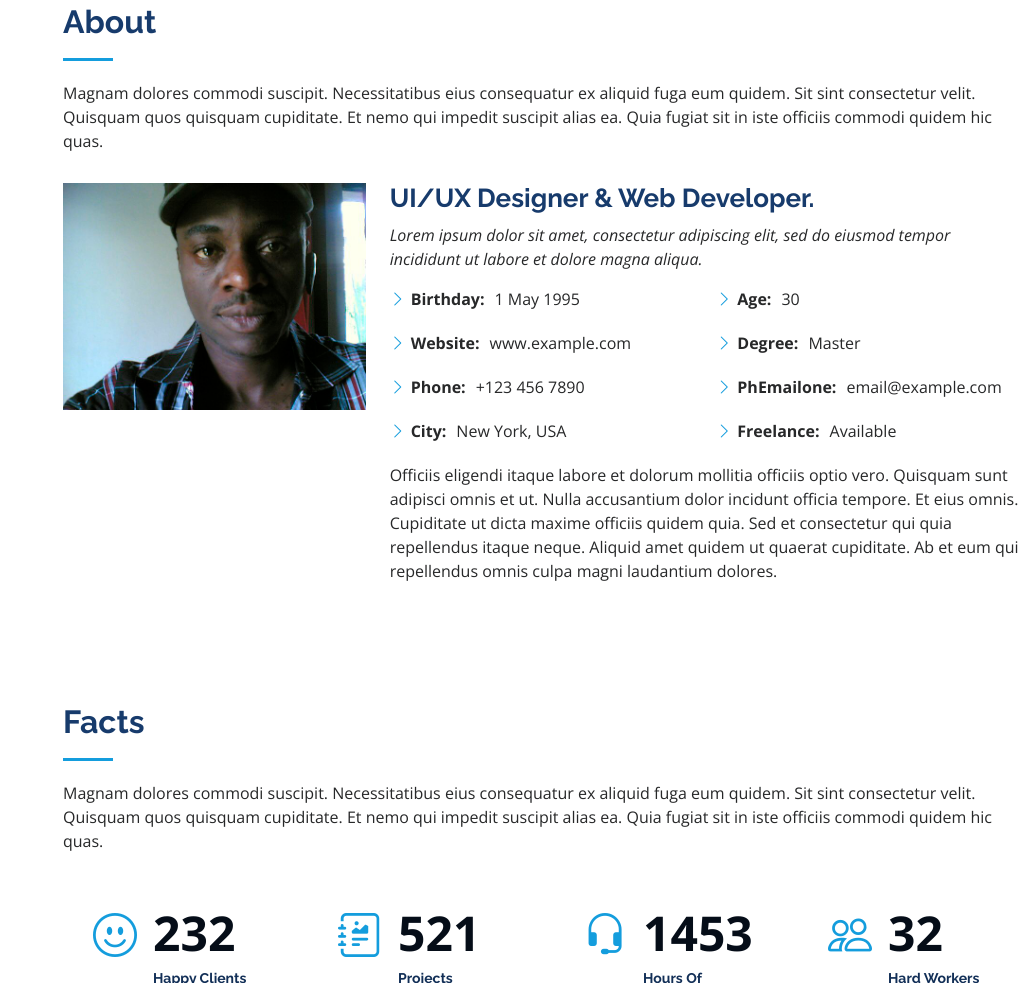
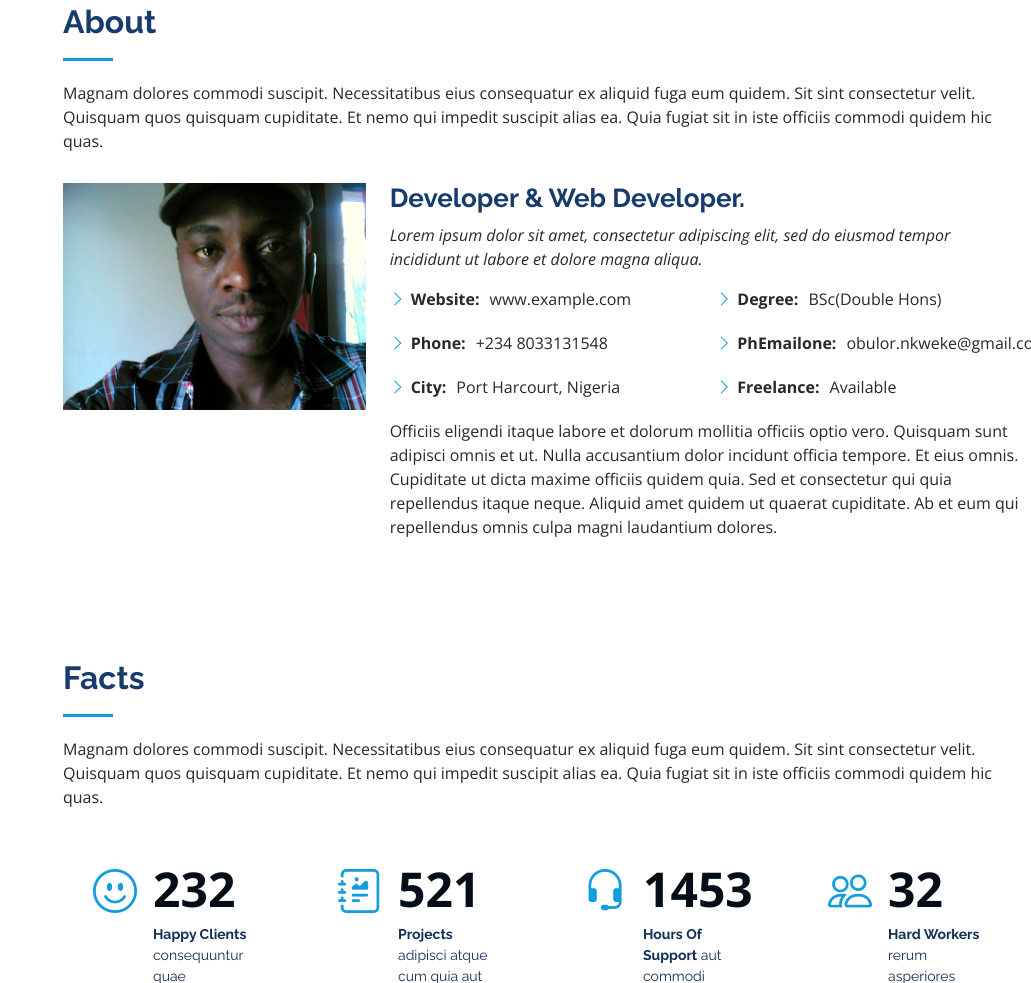
Before and after one commit to ObulorN/Obulor_Nkweke, a plain HTML site: page index.html in a window 1280 px wide. Shown: the part 857-1840 px from the top of the page, without its empty margins (249-1280 px from the left). Drawn offline with nearby package versions, Linux system fonts and the light colour scheme.

Commit message:
Fix Job title

```diff
--- a/index.html
+++ b/index.html
@@ -94,7 +94,7 @@
             <img src="assets/img/profile-img.jpg" class="img-fluid" alt="">
           </div>
           <div class="col-lg-8 pt-4 pt-lg-0 content" data-aos="fade-left">
-            <h3>UI/UX Designer &amp; Web Developer.</h3>
+            <h3>Developer &amp; Web Developer.</h3>
             <p class="fst-italic">
               Lorem ipsum dolor sit amet, consectetur adipiscing elit, sed do eiusmod tempor incididunt ut labore et dolore
               magna aliqua.
@@ -102,17 +102,17 @@
             <div class="row">
               <div class="col-lg-6">
                 <ul>
-                  <li><i class="bi bi-chevron-right"></i> <strong>Birthday:</strong> <span>1 May 1995</span></li>
+                 <!--  <li><i class="bi bi-chevron-right"></i> <strong>Birthday:</strong> <span>1 May 1995</span></li>-->
                   <li><i class="bi bi-chevron-right"></i> <strong>Website:</strong> <span>www.example.com</span></li>
-                  <li><i class="bi bi-chevron-right"></i> <strong>Phone:</strong> <span>+123 456 7890</span></li>
-                  <li><i class="bi bi-chevron-right"></i> <strong>City:</strong> <span>New York, USA</span></li>
+                  <li><i class="bi bi-chevron-right"></i> <strong>Phone:</strong> <span>+234 8033131548</span></li>
+                  <li><i class="bi bi-chevron-right"></i> <strong>City:</strong> <span>Port Harcourt, Nigeria</span></li>
                 </ul>
               </div>
               <div class="col-lg-6">
                 <ul>
-                  <li><i class="bi bi-chevron-right"></i> <strong>Age:</strong> <span>30</span></li>
-                  <li><i class="bi bi-chevron-right"></i> <strong>Degree:</strong> <span>Master</span></li>
-                  <li><i class="bi bi-chevron-right"></i> <strong>PhEmailone:</strong> <span>email@example.com</span></li>
+                <!--  <li><i class="bi bi-chevron-right"></i> <strong>Age:</strong> <span>30</span></li>-->
+                  <li><i class="bi bi-chevron-right"></i> <strong>Degree:</strong> <span>BSc(Double Hons)</span></li>
+                  <li><i class="bi bi-chevron-right"></i> <strong>PhEmailone:</strong> <span>obulor.nkweke@gmail.com</span></li>
                   <li><i class="bi bi-chevron-right"></i> <strong>Freelance:</strong> <span>Available</span></li>
                 </ul>
               </div>
```
